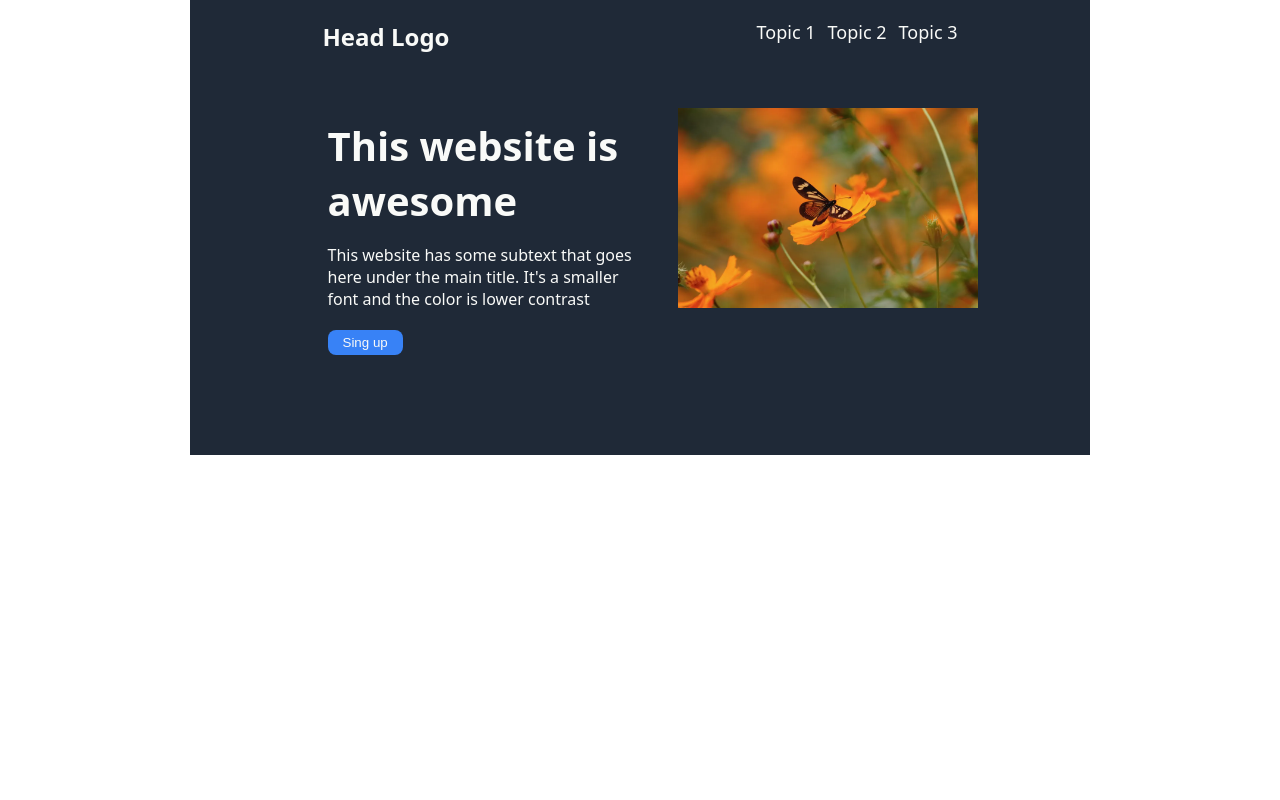
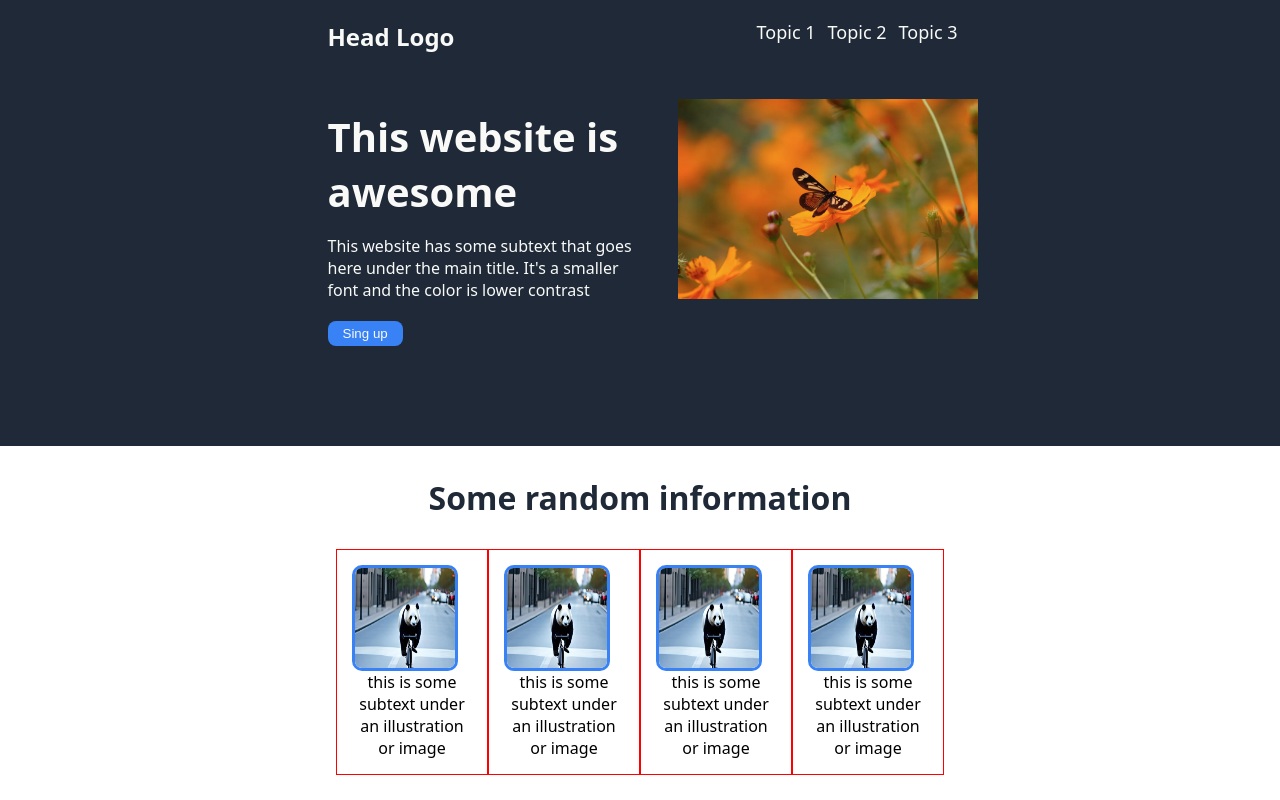
Before and after one commit to lutomio/odin-mainpage, a plain HTML site: page index.html in a window 1280 px wide. Drawn offline with Linux system fonts and the light colour scheme.

Commit message:
segunda parte do site

```diff
--- a/estilo.css
+++ b/estilo.css
@@ -29,7 +29,7 @@ nav {
 }
 
 header {
-    width: 900px;
+    /* width: 900px; */
     /* border: 1px solid red; */
     margin: auto auto;
     /* padding: 0px 20px 0px 20px; */
@@ -44,7 +44,7 @@ header {
 
 .head-logo {
     /* border: 1px solid red; */
-    padding: 20px;
+    padding: 20px 0px 0px 25px;
 
 }
 
@@ -76,7 +76,7 @@ header {
     margin-right: auto;
 }
 
-/* esse site é otimo */
+/* preimera parte, esse site é otimo */
 
 .imagem-principal img {
     width: 300px;
@@ -85,7 +85,7 @@ header {
 
 .primeira-parte {
     background-color: #1f2937;
-    width: 900px;
+    /* width: 900px; */
     /* border: 1px solid red; */
     margin: auto auto;
 }
@@ -130,3 +130,43 @@ header {
     background-color: #68a0f8;
     cursor: pointer;
 }
+
+/* seunda parte, cards e textos */
+
+.segunda-parte h2{
+    /* border: 1px solid red; */
+    text-align: center;
+    padding: 10px 0px 30px 0px;
+    font-size: 32px;
+    font-weight: 900;
+    color: #1f2937;
+    margin-top: 20px;
+}
+
+
+.cards {
+    /* border: 1px solid red; */
+    display: flex;
+    justify-content: center;
+    padding: 0px 25px 25px 25px;
+}
+
+.card {
+    border: 1px solid red;
+    display: flex;
+    flex-direction: column;
+    width: 120px;
+    padding: 15px;
+}
+
+.card img{
+    width: 100px;
+    height: 100px;
+    border-radius: 10px;
+    border: 3px solid #3882f6;
+}
+
+.cards p {
+    text-align: center;
+    font-weight: lighter;
+}
--- a/index.html
+++ b/index.html
@@ -54,6 +54,31 @@
             </div>
         </div>
 
+        <div class="segunda-parte">
+            <div class="titulo-imagens">
+                <h2>Some random information</h2>
+            </div>
+
+            <div class="cards">
+                <div class="card">
+                    <img src="imagens/canvaai.png.webp" alt="panda">
+                    <p>this is some subtext under an illustration or image</p>
+                </div>
+                <div class="card">
+                    <img src="imagens/canvaai.png.webp" alt="panda">
+                    <p>this is some subtext under an illustration or image</p>
+                </div>
+                <div class="card">
+                    <img src="imagens/canvaai.png.webp" alt="panda">
+                    <p>this is some subtext under an illustration or image</p>
+                </div>
+                <div class="card">
+                    <img src="imagens/canvaai.png.webp" alt="panda">
+                    <p>this is some subtext under an illustration or image</p>
+                </div>
+            </div>
+        </div>
+
 
 
     </body>
```
Also changed, not shown: imagens/canvaai.png.webp (added).
